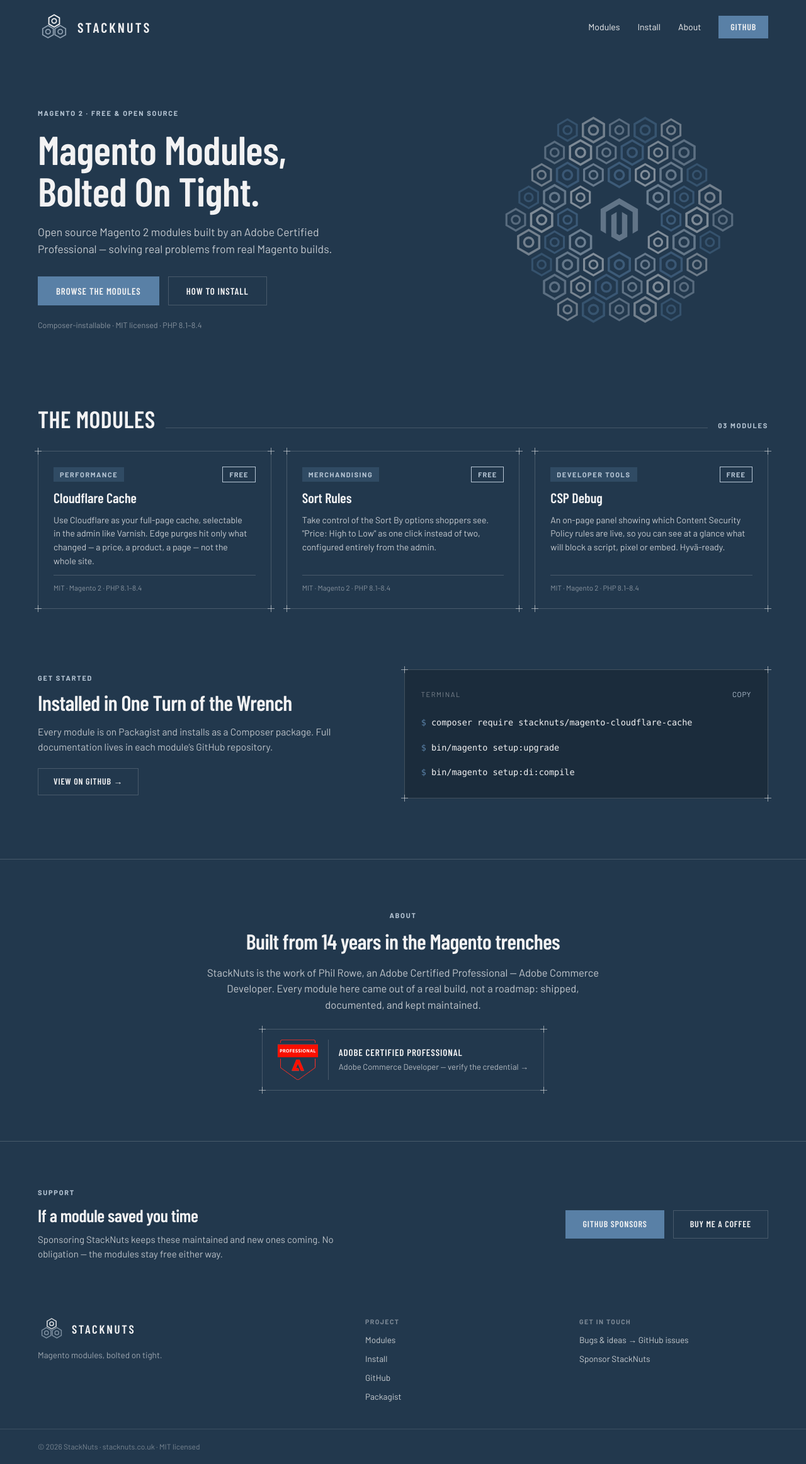
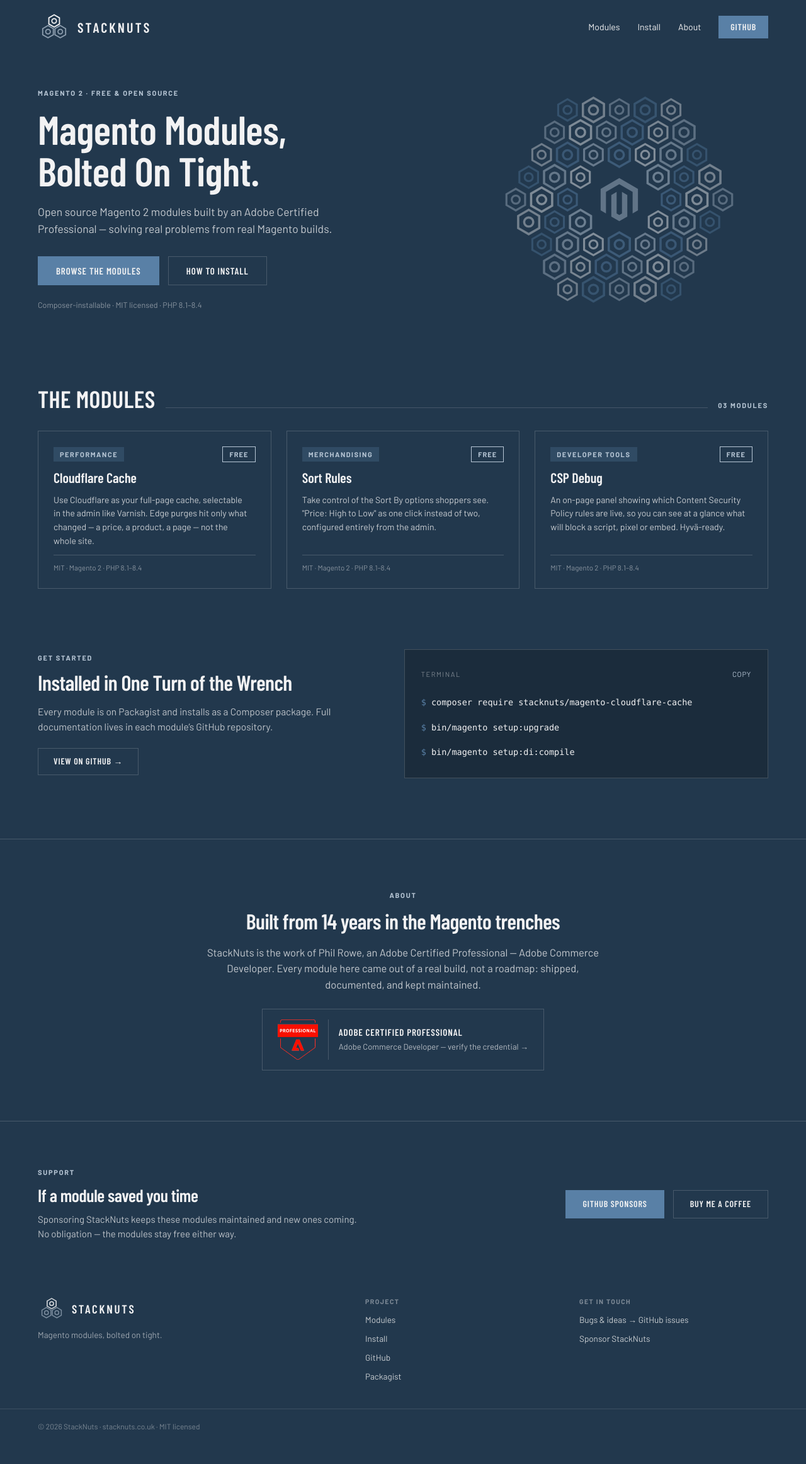
Before and after one commit to StackNuts/stacknuts.github.io, a plain HTML site: page index.html in a window 1280 px wide. Shown: the whole page at 63% size. After the commit the page ends 2293 px from the top, so only its background shows below. Drawn offline with Linux system fonts and the light colour scheme.

Commit message:
Polish hero section and mobile nav
Removes the blueprint corner tick-marks from cards. Reworks the mobile
hero: fluid heading size instead of a fixed breakpoint jump, the hex
graphic repositioned as a faded backdrop that dynamically tracks the
heading's rendered height instead of the whole hero collapsing into a
separate stacked block. Pushes the mobile/desktop breakpoint out to
740px after checking where the two-column layout actually starts
wrapping badly. Also tightens the nav-to-hero spacing and left-aligns
the about section on mobile to match the rest of the page.

```diff
--- a/index.html
+++ b/index.html
@@ -67,8 +67,10 @@
 
           <div id="hero">
             <div>
-              <div class="eyebrow">Magento 2 · Free &amp; Open Source</div>
-              <h1>Magento Modules,<br />Bolted On Tight.</h1>
+              <div class="hero-title">
+                <div class="eyebrow">Magento 2 · Free &amp; Open Source</div>
+                <h1>Magento Modules,<br />Bolted On Tight.</h1>
+              </div>
               <p>
                 Open source Magento 2 modules built by an Adobe Certified Professional — solving real problems from real
                 Magento builds.
@@ -91,10 +93,6 @@
             </div>
             <div id="module-grid">
               <a class="card blueprint" href="https://github.com/stacknuts/magento-cloudflare-cache">
-                <i class="corner tl"></i>
-                <i class="corner tr"></i>
-                <i class="corner bl"></i>
-                <i class="corner br"></i>
                 <div class="card-head">
                   <div class="tag tag-accent">PERFORMANCE</div>
                   <div class="tag tag-outline">FREE</div>
@@ -108,10 +106,6 @@
               </a>
 
               <a class="card blueprint" href="https://github.com/stacknuts/magento-sort-rules">
-                <i class="corner tl"></i>
-                <i class="corner tr"></i>
-                <i class="corner bl"></i>
-                <i class="corner br"></i>
                 <div class="card-head">
                   <div class="tag tag-accent">MERCHANDISING</div>
                   <div class="tag tag-outline">FREE</div>
@@ -125,10 +119,6 @@
               </a>
 
               <a class="card blueprint" href="https://github.com/stacknuts/magento-csp-debug">
-                <i class="corner tl"></i>
-                <i class="corner tr"></i>
-                <i class="corner bl"></i>
-                <i class="corner br"></i>
                 <div class="card-head">
                   <div class="tag tag-accent">DEVELOPER TOOLS</div>
                   <div class="tag tag-outline">FREE</div>
@@ -154,10 +144,6 @@
               <a class="btn btn-secondary" href="https://github.com/StackNuts">VIEW ON GITHUB →</a>
             </div>
             <div class="card blueprint terminal">
-              <i class="corner tl"></i>
-              <i class="corner tr"></i>
-              <i class="corner bl"></i>
-              <i class="corner br"></i>
               <div>
                 <span class="terminal-label">TERMINAL</span>
                 <span class="terminal-copy"><span class="sc-interp">COPY</span></span>
@@ -180,10 +166,6 @@
                 class="card blueprint cred-card"
                 href="https://certification.adobe.com/credential/verify/1bbb544f-90e2-11f1-bdd6-42010a400002"
               >
-                <i class="corner tl"></i>
-                <i class="corner tr"></i>
-                <i class="corner bl"></i>
-                <i class="corner br"></i>
                 <img
                   class="cred-badge"
                   src="assets/adobe-cert.png"
@@ -205,8 +187,8 @@
               <div class="eyebrow">Support</div>
               <h2>If a module saved you time</h2>
               <p>
-                Sponsoring StackNuts keeps these maintained and new ones coming. No obligation — the modules stay free
-                either way.
+                Sponsoring StackNuts keeps these modules maintained and new ones coming. No obligation — the modules
+                stay free either way.
               </p>
             </div>
             <div class="btn-row">
@@ -245,5 +227,15 @@
         </div>
       </div>
     </div>
+    <script>
+      (function () {
+        var title = document.querySelector(".hero-title");
+        var hex = document.getElementById("hero-hex-magento");
+        if (!title || !hex || typeof ResizeObserver === "undefined") return;
+        new ResizeObserver(function (entries) {
+          hex.style.setProperty("--hero-title-h", entries[0].contentRect.height + "px");
+        }).observe(title);
+      })();
+    </script>
   </body>
 </html>
```
Also changed, not shown: assets/styles.css.
